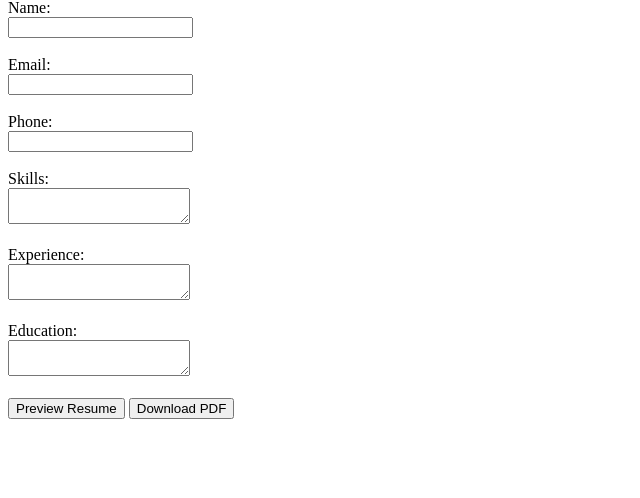
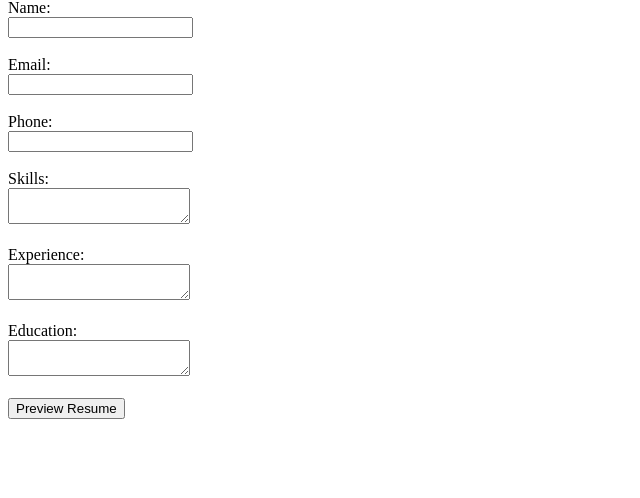
Before and after one commit to tuna204/flask-resume-builder, a Flask app: page / in a window 1280 px wide. Shown: the part 68-566 px from the top of the page, without its empty margins (0-640 px from the left). Run offline with Flask 3, Linux system fonts and the light colour scheme.

Commit message:
Update index.html

```diff
--- a/templates/index.html
+++ b/templates/index.html
@@ -25,7 +25,6 @@
         <textarea name="education"></textarea><br><br>
 
         <button type="submit" formaction="/preview">Preview Resume</button>
-        <button type="submit" formaction="/download">Download PDF</button>
 
     </form>
 </body>
```
